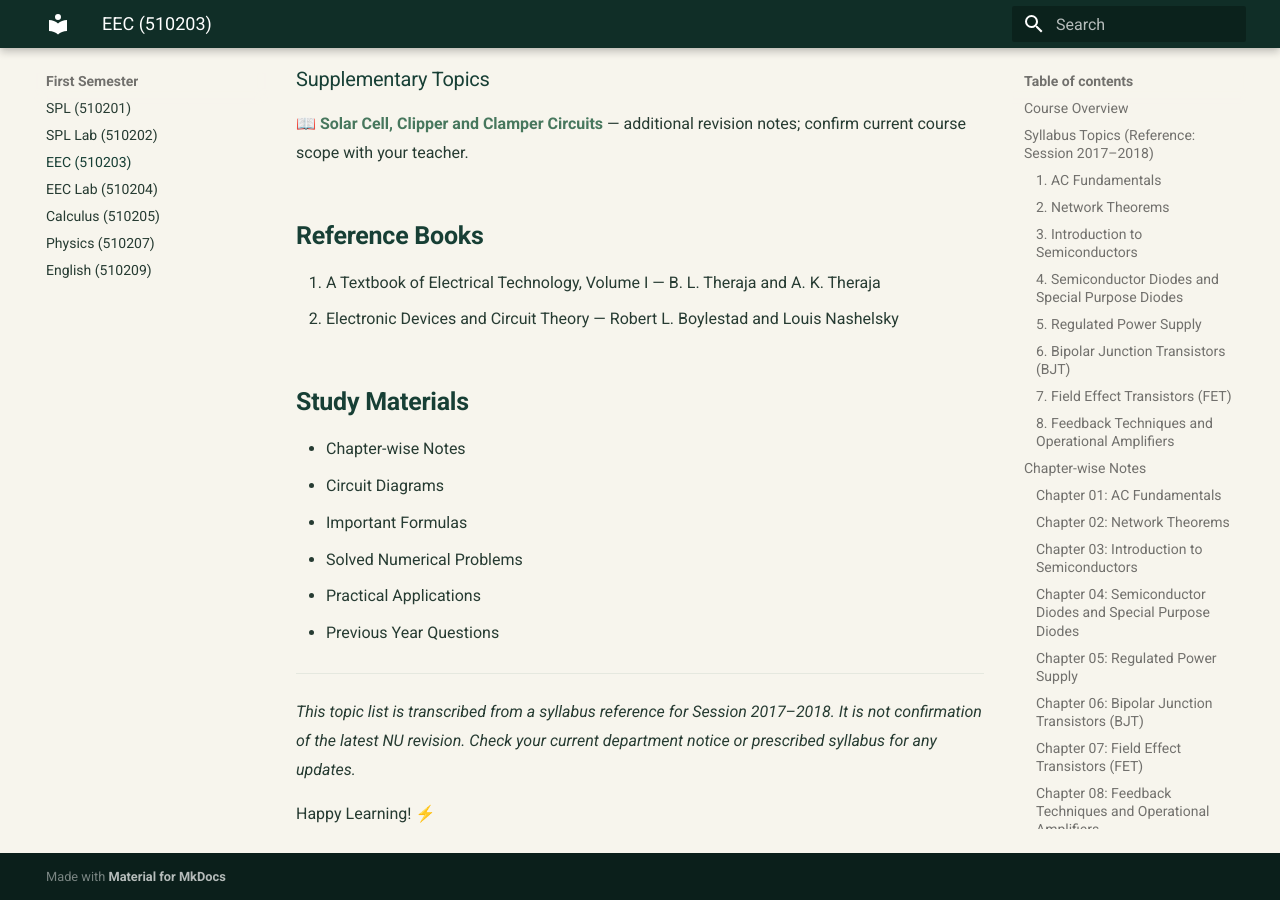
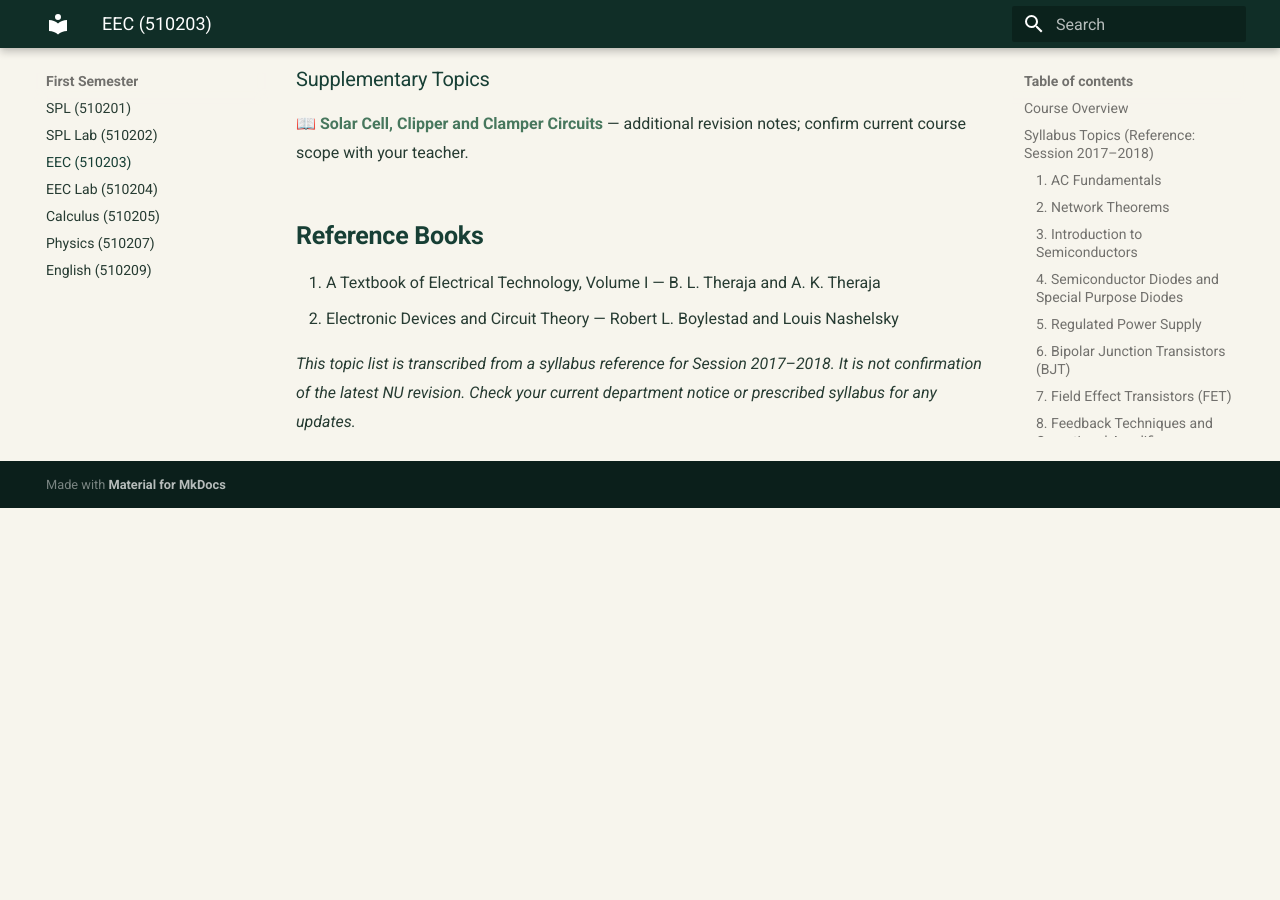
Before and after one commit to taimiyatahsin0-png/nu-cse-notes-store, an MkDocs documentation site: the page built from docs/subjects/eec/index.md, in a window 1280 px wide and 900 px high, scrolled down 4396 px. Built offline with MkDocs 1.6.1 and Material for MkDocs 9.7.7, drawn with Linux system fonts in a browser that asks for light colours; after the commit the page ends 4904 px from its top, so only the background shows below that; some of the changed text lies outside the part shown.

Commit message:
Refine site copy and remove generic labels

```diff
--- a/docs/subjects/eec/index.md
+++ b/docs/subjects/eec/index.md
@@ -6,7 +6,7 @@
 **Marks:** 80
 **Credits:** 3.0
 **Class Hours:** 45
-**Semester:** First Year – First Semester
+**Semester:** CSE First Semester
 
 ## Course Overview
 
@@ -153,17 +153,4 @@ This course introduces the fundamental concepts of electrical circuits, AC funda
 1. A Textbook of Electrical Technology, Volume I — B. L. Theraja and A. K. Theraja
 2. Electronic Devices and Circuit Theory — Robert L. Boylestad and Louis Nashelsky
 
-## Study Materials
-
-- Chapter-wise Notes
-- Circuit Diagrams
-- Important Formulas
-- Solved Numerical Problems
-- Practical Applications
-- Previous Year Questions
-
----
-
 *This topic list is transcribed from a syllabus reference for Session 2017–2018. It is not confirmation of the latest NU revision. Check your current department notice or prescribed syllabus for any updates.*
-
-Happy Learning! ⚡
```
